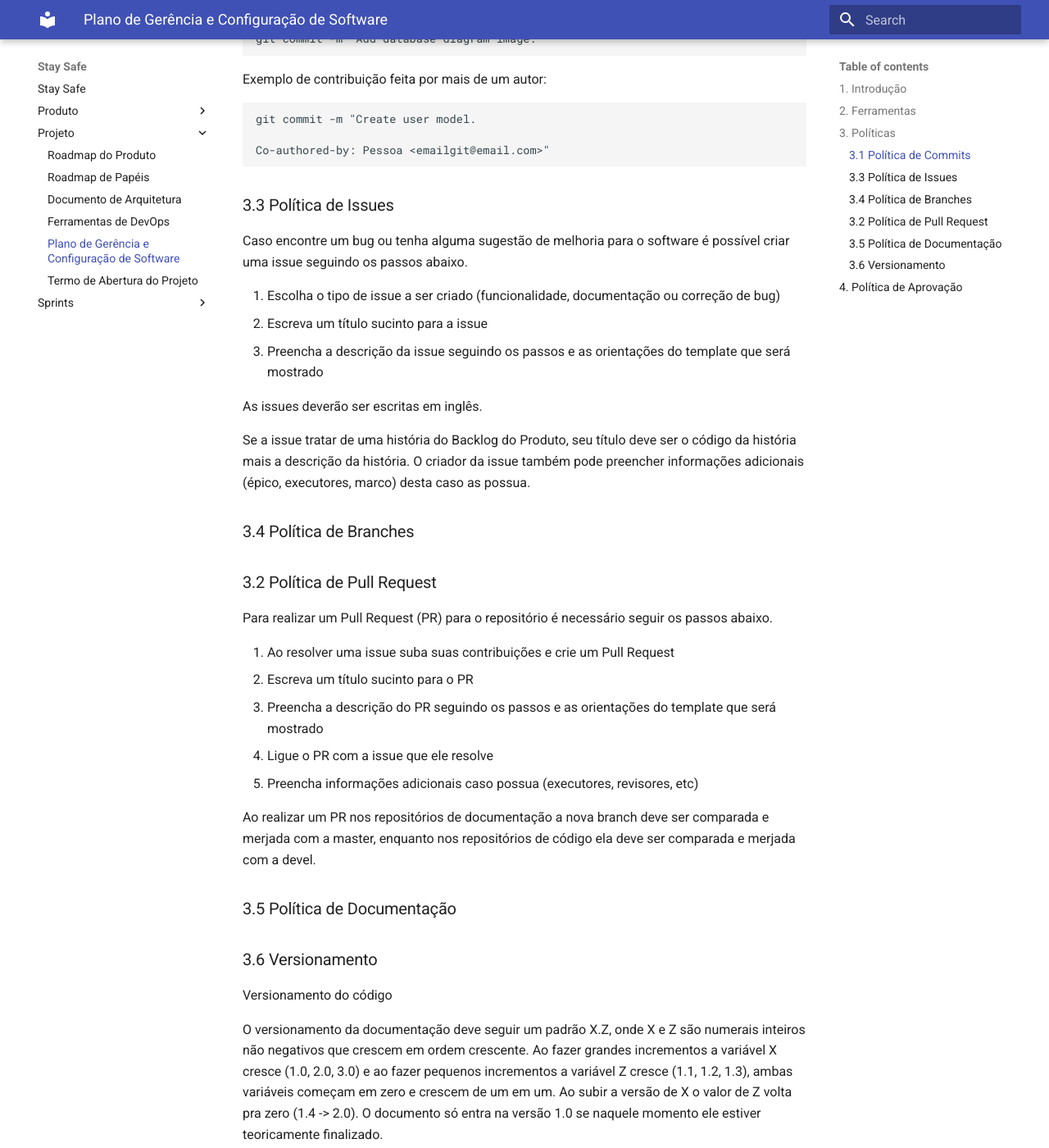
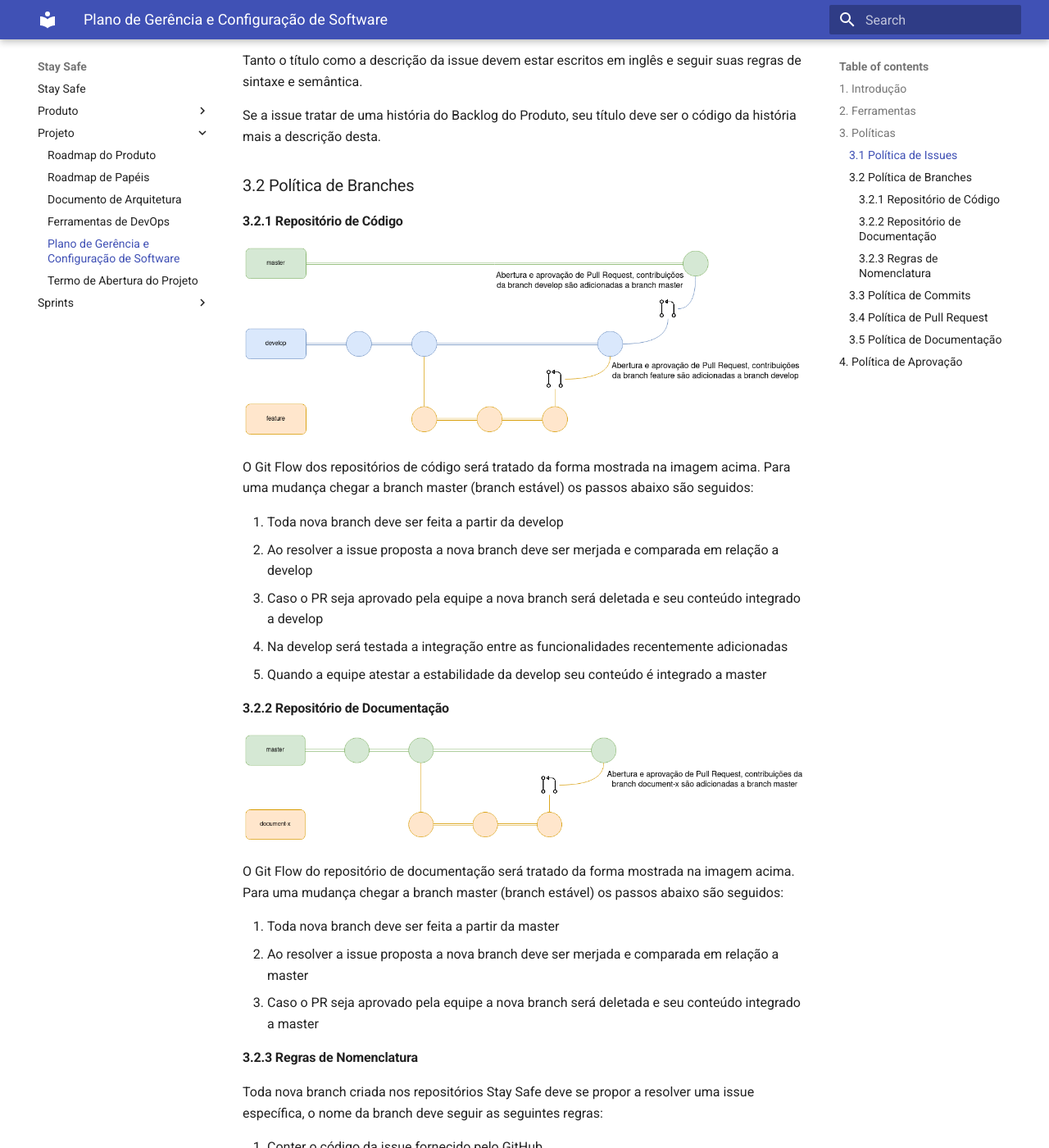
Before and after one commit to fga-eps-mds/2020.1-stay-safe-docs, an MkDocs documentation site: the page built from docs/projeto/gcs.md, in a window 1280 px wide and 1400 px high, scrolled down 1337 px. Shown: the whole window at 82% size. Built offline with MkDocs 1.6.1 and Material for MkDocs 9.7.7, drawn with Linux system fonts in a browser that asks for light colours; some of the changed text lies outside the part shown.

Commit message:
Finished GCS document.

```diff
--- a/docs/projeto/gcs.md
+++ b/docs/projeto/gcs.md
@@ -1,7 +1,7 @@
 # Plano de Gerência e Configuração de Software
 
 ## 1. Introdução
-Este documento tem como objetivo apresentar as ferramentas, políticas e regras adotadas pelo projeto para auxiliar quem deseja contribuir.
+Este documento tem como objetivo apresentar as ferramentas, políticas e regras adotadas pelo projeto Stay Safe para auxiliar quem deseja contribuir.
 
 ## 2. Ferramentas
 | Ferramenta | Finalidade |
@@ -22,7 +22,53 @@ Este documento tem como objetivo apresentar as ferramentas, políticas e regras
 
 ## 3. Políticas
 
-### 3.1 Política de Commits
+### 3.1 Política de Issues
+Caso encontre um bug ou tenha alguma sugestão de melhoria para o software é possível criar uma issue seguindo os passos abaixo:
+
+1. Escolha o tipo de issue a ser criado (funcionalidade, documentação ou correção de bug)
+2. Escreva um título sucinto para a issue
+3. Preencha a descrição da issue seguindo os passos e as orientações do template que será mostrado
+4. Preencha informações adicionais caso possua (executores, épico, marco, etc)
+
+Tanto o título como a descrição da issue devem estar escritos em inglês e seguir suas regras de sintaxe e semântica.
+
+Se a issue tratar de uma história do Backlog do Produto, seu título deve ser o código da história mais a descrição desta.
+
+### 3.2 Política de Branches
+
+#### 3.2.1 Repositório de Código
+![Git Flow Código](../images/gcs/GitFlowDevelopment.png)
+
+O Git Flow dos repositórios de código será tratado da forma mostrada na imagem acima. Para uma mudança chegar a branch master (branch estável) os passos abaixo são seguidos:
+
+1. Toda nova branch deve ser feita a partir da develop
+2. Ao resolver a issue proposta a nova branch deve ser merjada e comparada em relação a develop
+3. Caso o PR seja aprovado pela equipe a nova branch será deletada e seu conteúdo integrado a develop
+4. Na develop será testada a integração entre as funcionalidades recentemente adicionadas
+5. Quando a equipe atestar a estabilidade da develop seu conteúdo é integrado a master
+
+#### 3.2.2 Repositório de Documentação
+![Git Flow Documentação](../images/gcs/GitFlowDocumentation.png)
+
+O Git Flow do repositório de documentação será tratado da forma mostrada na imagem acima. Para uma mudança chegar a branch master (branch estável) os passos abaixo são seguidos:
+
+1. Toda nova branch deve ser feita a partir da master
+2. Ao resolver a issue proposta a nova branch deve ser merjada e comparada em relação a master
+3. Caso o PR seja aprovado pela equipe a nova branch será deletada e seu conteúdo integrado a master
+
+#### 3.2.3 Regras de Nomenclatura
+Toda nova branch criada nos repositórios Stay Safe deve se propor a resolver uma issue específica, o nome da branch deve seguir as seguintes regras:
+
+1. Conter o código da issue fornecido pelo GitHub
+2. Ser curto e expressivo a respeito da issue a ser tratada
+3. As palavras devem ser separadas por underscore "-"
+4. Ser escrito em "lower case"
+
+Exemplo:
+
+    2-vision-document
+
+### 3.3 Política de Commits
 Os commits devem ser atômicos (uma contribuição pequena para resolver um problema específico). A mensagem do commit deve relatar o que foi feito de maneira sucinta e direta, além disso ela precisa estar em inglês, começar com um verbo e com a primeira letra maiúscula.
 
 Contribuições feitas por mais de uma pessoa devem conter o comando "Co-authored-by" para identificar todos os autores envolvidos.
@@ -38,20 +84,7 @@ Exemplo de contribuição feita por mais de um autor:
     Co-authored-by: Pessoa <emailgit@email.com>"
 
 
-### 3.3 Política de Issues
-Caso encontre um bug ou tenha alguma sugestão de melhoria para o software é possível criar uma issue seguindo os passos abaixo.
-
-1. Escolha o tipo de issue a ser criado (funcionalidade, documentação ou correção de bug)
-2. Escreva um título sucinto para a issue
-3. Preencha a descrição da issue seguindo os passos e as orientações do template que será mostrado
-
-As issues deverão ser escritas em inglês.
-
-Se a issue tratar de uma história do Backlog do Produto, seu título deve ser o código da história mais a descrição da história. O criador da issue também pode preencher informações adicionais (épico, executores, marco) desta caso as possua.
-
-### 3.4 Política de Branches
-
-### 3.2 Política de Pull Request
+### 3.4 Política de Pull Request
 Para realizar um Pull Request (PR) para o repositório é necessário seguir os passos abaixo.
 
 1. Ao resolver uma issue suba suas contribuições e crie um Pull Request
@@ -60,13 +93,34 @@ Para realizar um Pull Request (PR) para o repositório é necessário seguir os
 4. Ligue o PR com a issue que ele resolve
 5. Preencha informações adicionais caso possua (executores, revisores, etc)
 
-Ao realizar um PR nos repositórios de documentação a nova branch deve ser comparada e merjada com a master, enquanto nos repositórios de código ela deve ser comparada e merjada com a devel.
+### 3.5 Política de Documentação
+Para contribuir com a documentação do projeto as regras definidas de commit, issue e PR também se aplicam, além destas pedimos atenção aos pontos abaixo:
 
-### 3.5 Política de Documentação
+1. Um novo documento deve ser criado dentro da pasta produto ou projeto dependendo do que ele trata
+2. Para adicionar imagens a um documento deve-se fazer o upload delas em uma nova sub-pasta dentro da pasta images. Exemplo: "images/NomeDoNovoDocumento/persona.jpeg"
+3. Todo documento deve conter um tópico de Introdução para dizer do que ele se trata
 
-### 3.6 Versionamento
-Versionamento do código
+Caso o documento seja extenso e possua múltiplos autores um histórico de versão deve ser inserido ao final dele, respeitando as seguintes regras: o versionamento da documentação deve seguir um padrão X.Z, onde X e Z são numerais inteiros não negativos que crescem em ordem crescente.
 
-O versionamento da documentação deve seguir um padrão X.Z, onde X e Z são numerais inteiros não negativos que crescem em ordem crescente. Ao fazer grandes incrementos a variável X cresce (1.0, 2.0, 3.0) e ao fazer pequenos incrementos a variável Z cresce (1.1, 1.2, 1.3), ambas variáveis começam em zero e crescem de um em um. Ao subir a versão de X o valor de Z volta pra zero (1.4 -> 2.0). O documento só entra na versão 1.0 se naquele momento ele estiver teoricamente finalizado.
+Ao fazer grandes incrementos a variável X cresce (1.0, 2.0, 3.0) e ao fazer pequenos incrementos a variável Z cresce (1.1, 1.2, 1.3), ambas variáveis começam em zero e crescem de um em um. Ao subir a versão de X o valor de Z volta pra zero (1.4 -> 2.0). O documento só entra na versão 1.0 se naquele momento ele estiver teoricamente finalizado.
 
 ## 4. Política de Aprovação
+Para um Pull Request ser aprovado nos repositórios de código a contribuição feita deve:
+
+1. Resolver apenas a issue específica ao qual se habilita a tratar
+2. Respeitar todos os critérios de aceitação definidos na issue
+3. Estar descrita na língua inglesa
+4. Possuir cobertura de testes
+5. Ser aprovada na integração contínua e nas ferramentas que ela executa
+6. Conter lógica eficaz para preservar performance do aplicativo
+7. Conter boas práticas de programação para preservar a qualidade do código
+8. Não adicionar nenhum comportamento inesperado ao aplicativo
+
+Para um Pull Request ser aprovado no repositório de documentação a contribuição feita deve:
+
+1. Ser relevante para o projeto
+2. Resolver apenas a issue específica ao qual se habilita a tratar
+3. Respeitar todos os critérios de aceitação definidos na issue
+4. Estar na língua portuguesa e seguir as normas desta
+5. Estar na pasta e formato adequados
+6. Ser aprovada na integração contínua e nas ferramentas que ela executa
```
Also changed, not shown: docs/images/gcs/GitFlowDevelopment.png (added), docs/images/gcs/GitFlowDocumentation.png (added).
